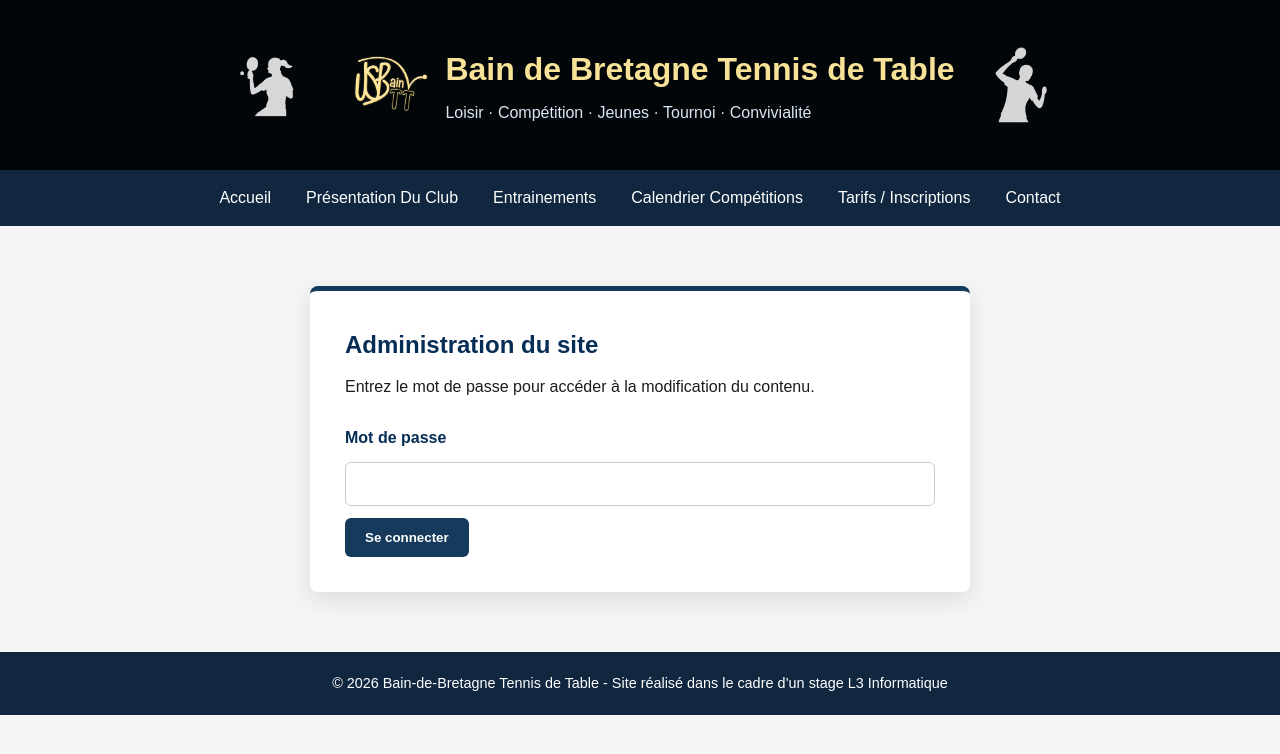
After one commit to Joebanks35/Site-Tennis-de-Table-Bain-de-Bretagne, a Flask app: page /admin in a window 1280 px wide. The commit adds this page. Shown: the top 754 px of the page. Run offline with Flask 3, Linux system fonts and the light colour scheme.

Commit message:
page admin

```diff
--- a/app/__init__.py
+++ b/app/__init__.py
@@ -3,6 +3,8 @@ from flask import Flask
 def create_app():
     app = Flask(__name__)
 
+    app.config["SECRET_KEY"] = "PINGBAIN35"
+
     from .routes import main
     app.register_blueprint(main)
 
--- a/app/routes.py
+++ b/app/routes.py
@@ -1,4 +1,4 @@
-from flask import Blueprint, render_template
+from flask import Blueprint, render_template, request, redirect, url_for, session
 
 main = Blueprint('main', __name__)
 
@@ -65,3 +65,30 @@ def tarifs():
 @main.route("/contact")
 def contact():
     return render_template("contact.html")
+
+@main.route("/admin", methods=["GET", "POST"])
+def admin_login():
+    error = None
+
+    if request.method == "POST":
+        password = request.form.get("password")
+
+        if password == "JoePingASBTT35^^":
+            session["admin_connected"] = True
+            return redirect(url_for("main.admin_dashboard"))
+        else:
+            error = "Mot de passe incorrect."
+
+    return render_template("admin_login.html", error=error)
+
+@main.route("/admin/dashboard")
+def admin_dashboard():
+    if not session.get("admin_connected"):
+        return redirect(url_for("main.admin_login"))
+
+    return render_template("admin_dashboard.html")
+
+@main.route("/admin/logout")
+def admin_logout():
+    session.pop("admin_connected", None)
+    return redirect(url_for("main.admin_login"))
--- a/app/static/css/style.css
+++ b/app/static/css/style.css
@@ -1101,3 +1101,82 @@ body {
         min-height: 300px;
     }
 }
+
+.admin-section {
+    max-width: 700px;
+    margin: 60px auto;
+    padding: 0 20px;
+}
+
+.admin-card {
+    background: white;
+    padding: 35px;
+    border-radius: 8px;
+    box-shadow: 0 8px 25px rgba(0, 0, 0, 0.10);
+    border-top: 5px solid #163a5c;
+}
+
+.admin-card h2 {
+    color: #062d55;
+    margin-bottom: 10px;
+}
+
+.admin-form {
+    margin-top: 25px;
+    display: flex;
+    flex-direction: column;
+    gap: 12px;
+}
+
+.admin-form label {
+    font-weight: bold;
+    color: #062d55;
+}
+
+.admin-form input {
+    padding: 12px;
+    border: 1px solid #ccc;
+    border-radius: 6px;
+    font-size: 1rem;
+}
+
+.admin-form button {
+    width: fit-content;
+    padding: 12px 20px;
+    border: none;
+    border-radius: 6px;
+    background: #163a5c;
+    color: white;
+    font-weight: bold;
+    cursor: pointer;
+}
+
+.admin-form button:hover {
+    background: #0f2a43;
+}
+
+.admin-error {
+    color: #b00020;
+    font-weight: bold;
+    margin-top: 15px;
+}
+
+.admin-actions {
+    margin-top: 25px;
+    display: flex;
+    flex-wrap: wrap;
+    gap: 15px;
+}
+
+.admin-actions a {
+    text-decoration: none;
+    background: #e8f1fa;
+    color: #062d55;
+    padding: 12px 18px;
+    border-radius: 6px;
+    font-weight: bold;
+}
+
+.admin-actions a:hover {
+    background: #d8e8f6;
+}
--- /dev/null
+++ b/app/templates/admin_login.html
@@ -0,0 +1,25 @@
+{% extends "base.html" %}
+
+{% block title %}Administration - Bain-de-Bretagne Tennis de Table{% endblock %}
+
+{% block content %}
+
+<section class="admin-section">
+    <div class="admin-card">
+        <h2>Administration du site</h2>
+        <p>Entrez le mot de passe pour accéder à la modification du contenu.</p>
+
+        {% if error %}
+            <p class="admin-error">{{ error }}</p>
+        {% endif %}
+
+        <form method="POST" class="admin-form">
+            <label for="password">Mot de passe</label>
+            <input type="password" id="password" name="password" required>
+
+            <button type="submit">Se connecter</button>
+        </form>
+    </div>
+</section>
+
+{% endblock %}
```
Also changed, not shown: app/templates/admin_dashboard.html (added, +20 -0 lines).
